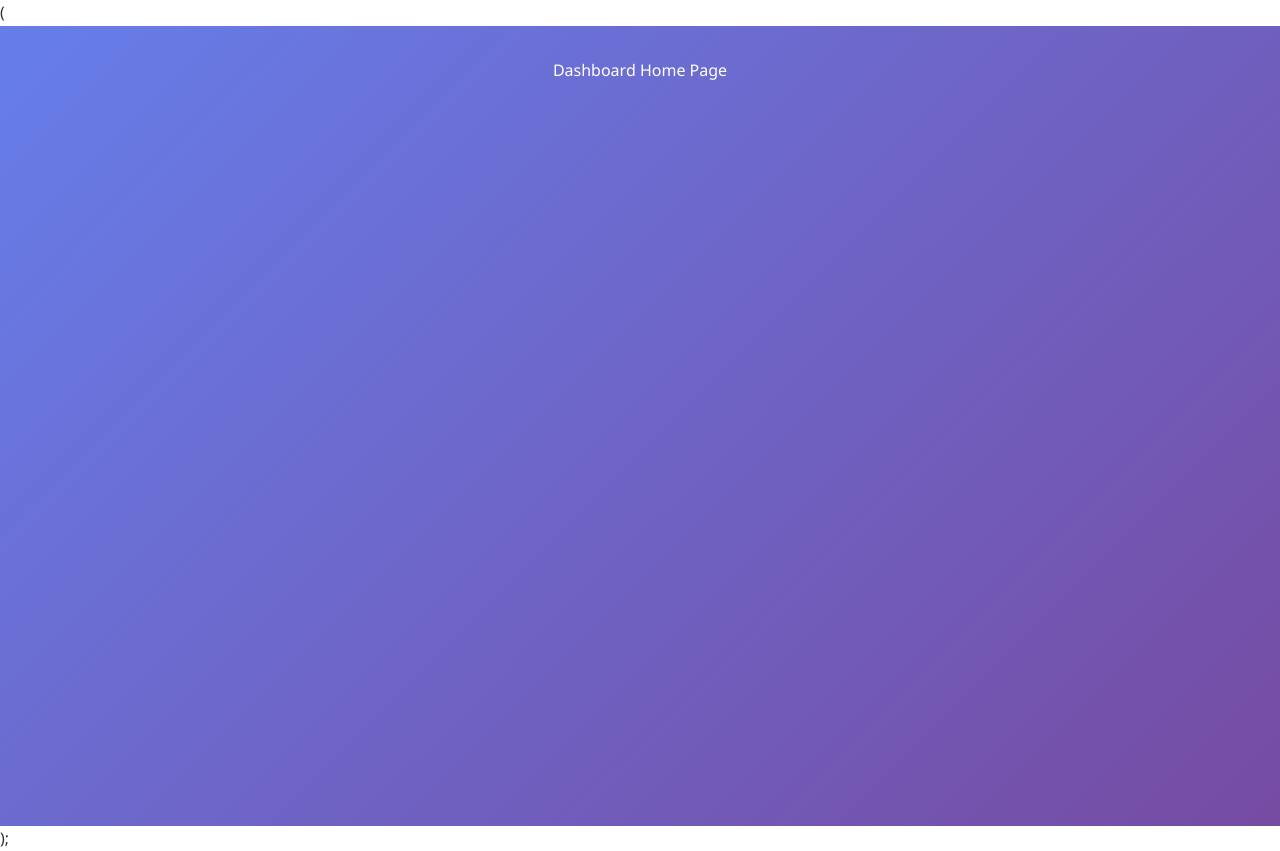
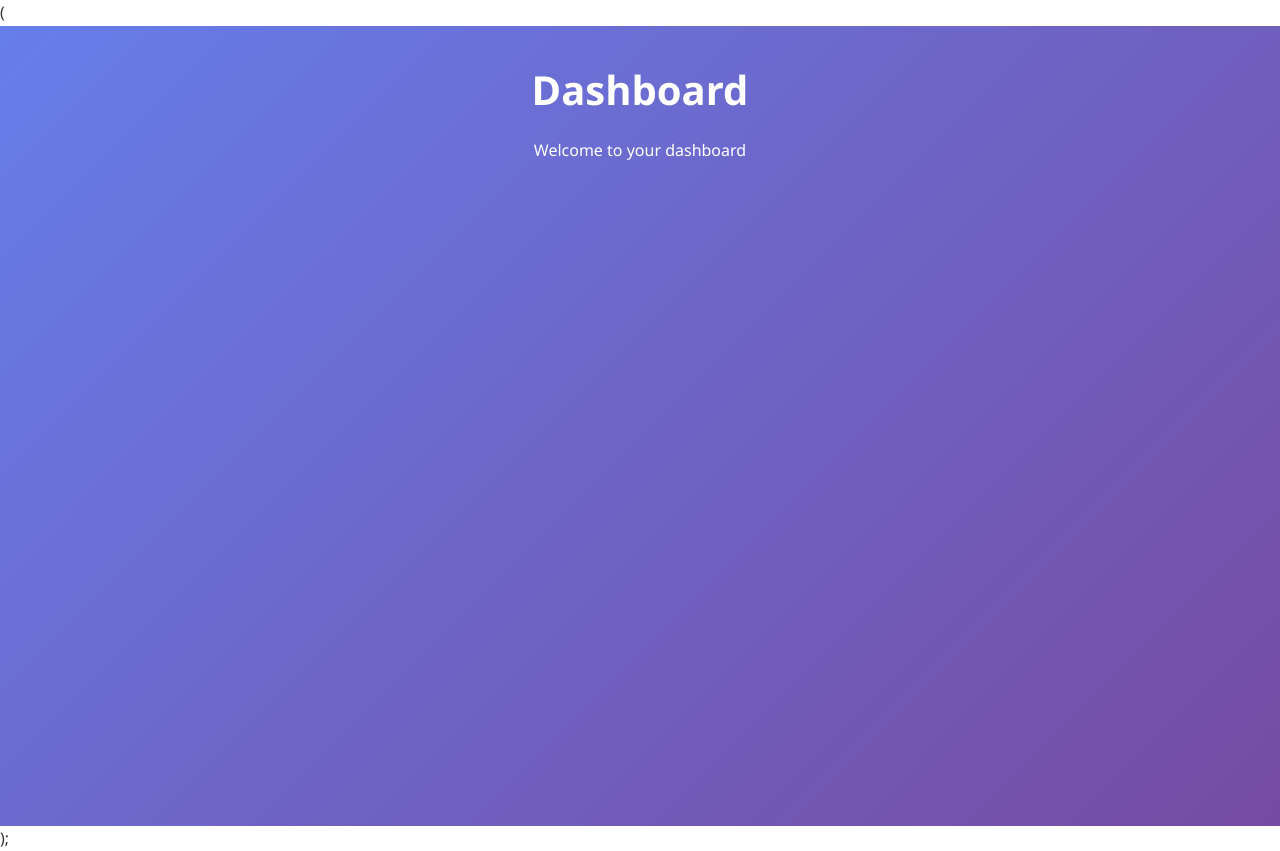
Before and after one commit to Rheems/PATHFINDER-PROJECT, a React (Vite) app: page /dashboard in a window 1280 px wide. Built offline with nearby package versions, Linux system fonts and the light colour scheme; sample sign-in values are in the browser's storage.

Commit message:
Fixed DashboardHome.jsx syntax

```diff
--- a/src/pages/dashboard/DashboardHome.jsx
+++ b/src/pages/dashboard/DashboardHome.jsx
@@ -1,23 +1,13 @@
 import React from "react";
 
-const DashboardHome = ({ user, onLogout }) => {
-  return <div>Dashboard Home Page</div>
+const DashboardHome = () => {
+  return (
+  <div>
+    <h1>Dashboard</h1>
+    <p>Welcome to your dashboard</p>
+    </div>
+  );
   };
-//       <h1>Dashboard</h1>
-//       <p>Welcome, {user?.name}</p>
-//       <button onClick={onLogout}>Logout</button>
-//       <nav>
-//         <a href="/dashboard">Home</a>
-//         <a href="/courses">Courses</a>
-//         <a href="/assignments">Assignments</a>
-//         <a href="/profile">Profile</a>
-//       </nav>
-//       <div className="dashboard-content">
-//         <h2>Dashboard Overview</h2>
-//         <p>This is your main dashboard.</p>
-//       </div>
-//     </div>
-//   );
-// };
+
 
 export default DashboardHome;
```
